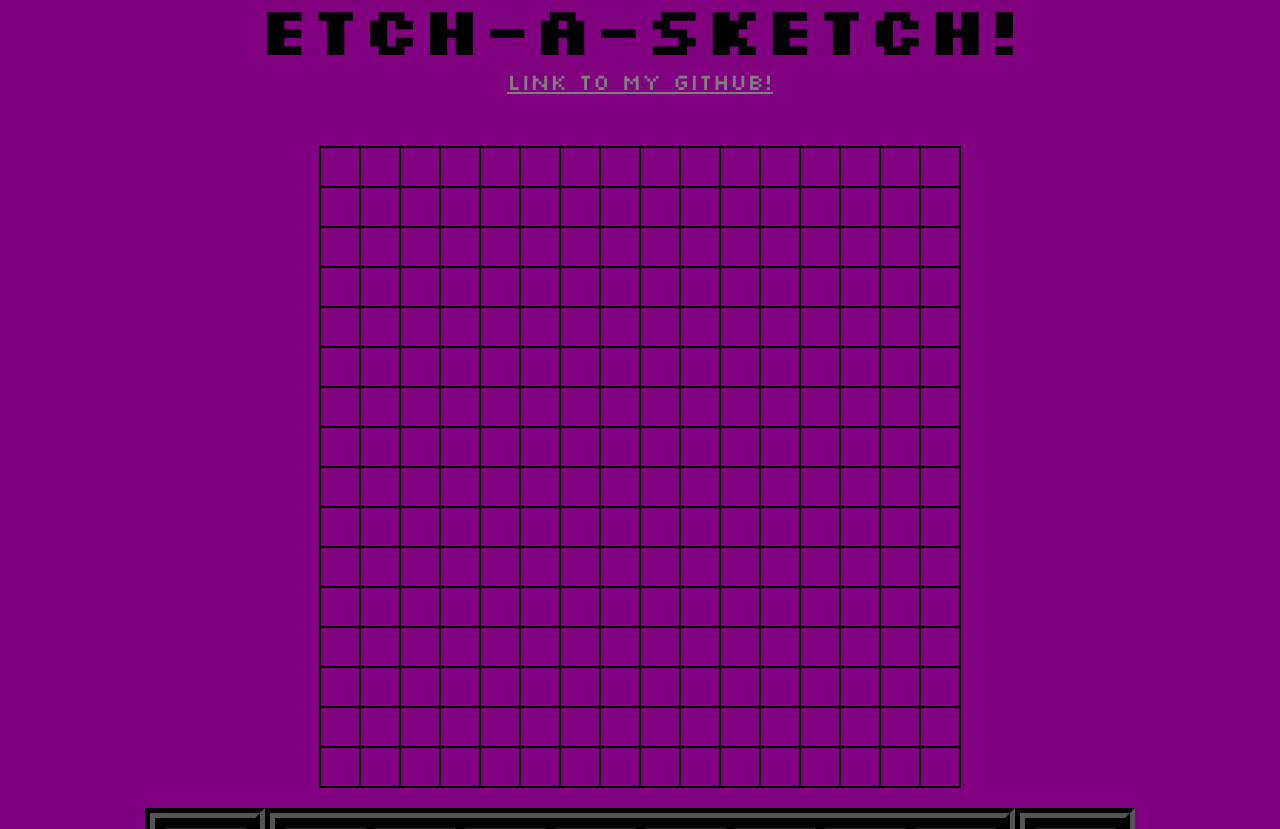
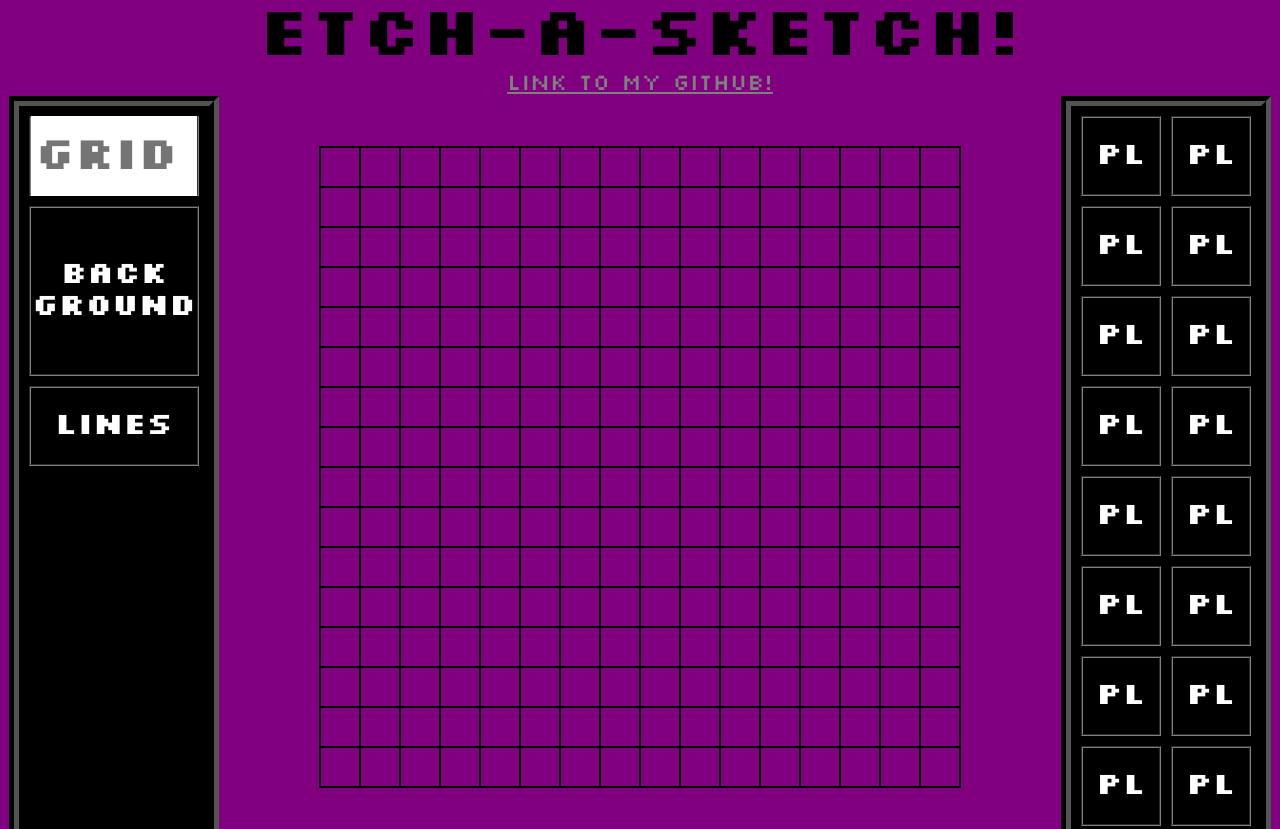
Before and after one commit to PesceLeonardo/etch-a-sketch, a plain HTML site: page index.html in a window 1280 px wide. Shown: the top 829 px of the page. Drawn offline with Linux system fonts and the light colour scheme.

Commit message:
Add HTML and CSS for extra side options

```diff
--- a/index.html
+++ b/index.html
@@ -13,7 +13,41 @@
       <h1>Etch-a-Sketch!</h1>
       <a href="https://github.com/PesceLeonardo" target="_blank" rel="noopener noreferrer">Link to my GitHub!</a>
     </header>
-    <div class="container">
+
+    <div class="central">
+
+      <div class="left extra selector">
+
+        <div class="button grid-size">
+          <input type="number" min="1" max="128" placeholder="Grid">
+        </div>
+        <div class="button change-background">BACK<br>GROUND</div>
+        <div class="button toggle-grid">LINES</div>
+      </div>
+
+      <div class="container"></div>
+
+      <div class="right extra selector">
+
+        <div class="button color palette">PL</div>
+        <div class="button color palette">PL</div>
+        <div class="button color palette">PL</div>
+        <div class="button color palette">PL</div>
+        <div class="button color palette">PL</div>
+        <div class="button color palette">PL</div>
+        <div class="button color palette">PL</div>
+        <div class="button color palette">PL</div>
+        <div class="button color palette">PL</div>
+        <div class="button color palette">PL</div>
+        <div class="button color palette">PL</div>
+        <div class="button color palette">PL</div>
+        <div class="button color palette">PL</div>
+        <div class="button color palette">PL</div>
+        <div class="button color palette">PL</div>
+        <div class="button color palette">PL</div>
+
+      </div>
+
     </div>
 
     <div class="options">
--- a/styles.css
+++ b/styles.css
@@ -32,6 +32,8 @@ body {
 /* SELECTORS */
 
 .options {
+  margin-top: 32px;
+
   display: flex;
 }
 
@@ -271,3 +273,65 @@ header a:hover {
 }
 
 /* -------------------------------------------------- */
+
+
+
+/* EXTRA OPTIONS */
+
+.central {
+  font-family: pixelBold, monospace;
+  font-size: 32px;
+  text-align: center;
+  color: white;
+
+  display: flex;
+  gap: 100px;
+}
+
+.change-background, .grid-size, .toggle-grid, .palette {
+  display: flex;
+  justify-content: center;
+  align-items: center;
+}
+
+.extra {
+  width: 210px;
+  height: 750px;
+
+  display: flex;
+}
+
+.left .button {
+  width: 170px;
+}
+
+.left {
+  flex-direction: column;
+}
+
+.grid-size, .toggle-grid {
+  height: 80px;
+}
+
+.change-background {
+  height: 170px;
+
+}
+
+.grid-size {
+  display: flex;
+  justify-content: center;
+  align-items: center;
+}
+
+.grid-size input {
+  width: 170px;
+  height: 80px;
+
+  font-family: pixelBold, monospace;
+  font-size: 48px;
+  text-align: center;
+
+  border: none;
+  background-color: white;
+}
```
